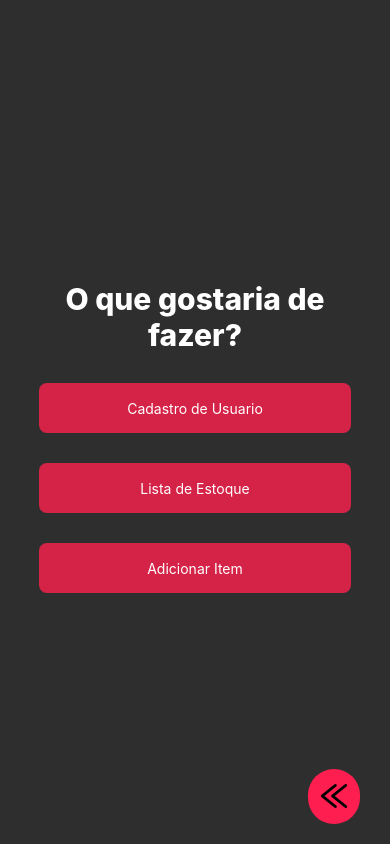
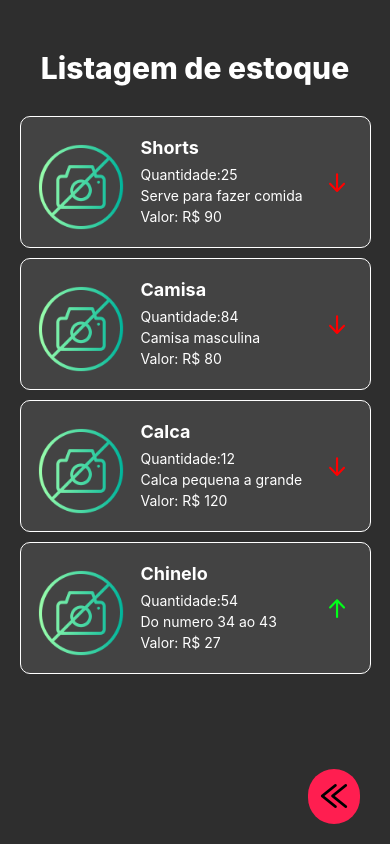
Before and after one commit to JoseMGomes/mind_estoque_front, a React Native app: screen / in a window 390 px wide. Built offline with nearby package versions, Linux system fonts and the light colour scheme.

Commit message:
Added inventory listing screen and Card component

```diff
--- a/App.tsx
+++ b/App.tsx
@@ -2,9 +2,10 @@ import { StatusBar } from 'expo-status-bar';
 import { StyleSheet, Text, View } from 'react-native';
 import Login from './src/pages/Login';
 import Home from './src/pages/Home';
+import ListEstoque from './src/pages/ListEstoque';
 
 export default function App() {
   return (
-   <Home/>
+   <ListEstoque/>
   );
 }
--- /dev/null
+++ b/src/components/Card/index.tsx
@@ -0,0 +1,65 @@
+import React from "react";
+import { Container, Content, ImageItem } from "./styles";
+import { Label } from "../Label/styles";
+import { Text, View } from "react-native";
+import { ItemProps } from "../../types/ItemEstoque";
+import Icon from "react-native-vector-icons/AntDesign";
+import styles from "../../styles";
+
+interface EstoqueListProps {
+  item: ItemProps;
+}
+
+const Card: React.FC<EstoqueListProps> = ({ item }: EstoqueListProps) => {
+  console.log(item);
+  return (
+    <Container>
+      <Content>
+        <ImageItem source={require("../../../assets/7528903.png")} />
+        <View>
+          <Text
+            style={{
+              color: styles.colors.default_label ,
+              fontWeight: "bold",
+              fontSize: 18,
+              marginBottom: 8,
+            }}
+          >
+            {item.name}
+          </Text>
+          <Text
+            style={{
+              color: styles.colors.default_label ,
+              flexDirection: "row",
+              alignItems: "center",
+              marginBottom: 4,
+            }}
+          >
+            Quantidade:{item.quant}
+          </Text>
+          <Text style={{ color: styles.colors.default_label , marginBottom: 4 }}>
+            {item.description}
+          </Text>
+          <Text
+            style={{
+              color: styles.colors.default_label ,
+              flexDirection: "row",
+              alignItems: "center",
+            }}
+          >
+            Valor: R$ {item.value}
+          </Text>
+        </View>
+      </Content>
+      <Text style={{ marginRight: 20, color: styles.colors.default_label }}>
+        {item.entrada ? (
+          <Icon name="arrowup" size={25} color={styles.colors.enter} />
+        ) : (
+          <Icon name="arrowdown" size={25} color={styles.colors.exit} />
+        )}
+      </Text>
+    </Container>
+  );
+};
+
+export default Card;
--- /dev/null
+++ b/src/components/Card/styles.ts
@@ -0,0 +1,30 @@
+import styled from "styled-components/native";
+import styles from "../../styles";
+
+export const Container = styled.TouchableOpacity`
+ width: 100%;
+  min-height: 100px;
+  border-radius: 10px;
+  flex-direction: row;
+  border: 1px solid #fff;
+  align-items: center;
+  justify-content: space-between;
+  margin-top: 10px;
+  background-color: ${styles.colors
+  .background_card_default};
+`;
+
+export const Content = styled.View`
+  flex-direction: row;
+  width: 200px;
+  margin-top: 10px;
+  padding: 10px;
+`;
+
+
+export const ImageItem = styled.Image`
+   width: 100px;
+   height: 100px;
+   border-radius: 5px;
+   margin-right: 10px;
+`;
--- /dev/null
+++ b/src/pages/ListEstoque/index.tsx
@@ -0,0 +1,60 @@
+import React from "react";
+
+import { Container } from "./styles";
+import Card from "../../components/Card";
+import { ItemProps } from "../../types/ItemEstoque";
+import { FlatList } from "react-native";
+import Title from "../../components/Title";
+import ButtonBackPage from "../../components/ButtonBackPage";
+
+
+interface ItemFlatList {
+  index: number;
+  item: ItemProps;
+}
+
+
+
+ export const ListEstoque: React.FC = () => {
+   const data: ItemProps[] = [
+    {
+      name: "Shorts",
+      quant: 25,
+      description: "Serve para fazer comida",
+      value: "90",
+    },
+    {
+      name: "Camisa",
+      quant: 84,
+      description: "Camisa masculina",
+      value: "80",
+    },
+    {
+      name: "Calca",
+      quant: 12,
+      description: "Calca pequena a grande",
+      value: "120",
+    },
+    {
+      name: "Chinelo",
+      quant: 54,
+      description: "Do numero 34 ao 43",
+      value: "27",
+      entrada: true
+    },
+  ];
+  return (
+    <Container>
+      <Title title="Listagem de estoque" style={{marginBottom: 20}}/>
+      <FlatList
+        style={{ width: "90%", height: 500 }}
+        data={data}
+        renderItem={(item: ItemFlatList) => <Card item={item.item} />}
+        keyExtractor={(item: ItemProps) => item.name}
+      />
+      <ButtonBackPage/>
+    </Container>
+  );
+};
+
+export default ListEstoque;
--- /dev/null
+++ b/src/pages/ListEstoque/styles.ts
@@ -0,0 +1,16 @@
+import styled from "styled-components/native";
+import styles from "../../styles";
+
+export const Container = styled.View`
+  flex: 1;
+  background-color: ${styles.colors.background};
+  align-items: center;
+  padding-top: 20px;
+
+`;
+
+export const Content = styled.View`
+  width: 80%;
+  margin-top: 20px;
+
+`;
--- /dev/null
+++ b/src/types/ItemEstoque.ts
@@ -0,0 +1,7 @@
+export interface ItemProps {
+    name: string;
+    description: string;
+    quant: number;
+    value: string;
+    entrada?:boolean;
+  }
```
Also changed, not shown: assets/7528903.png (added).
